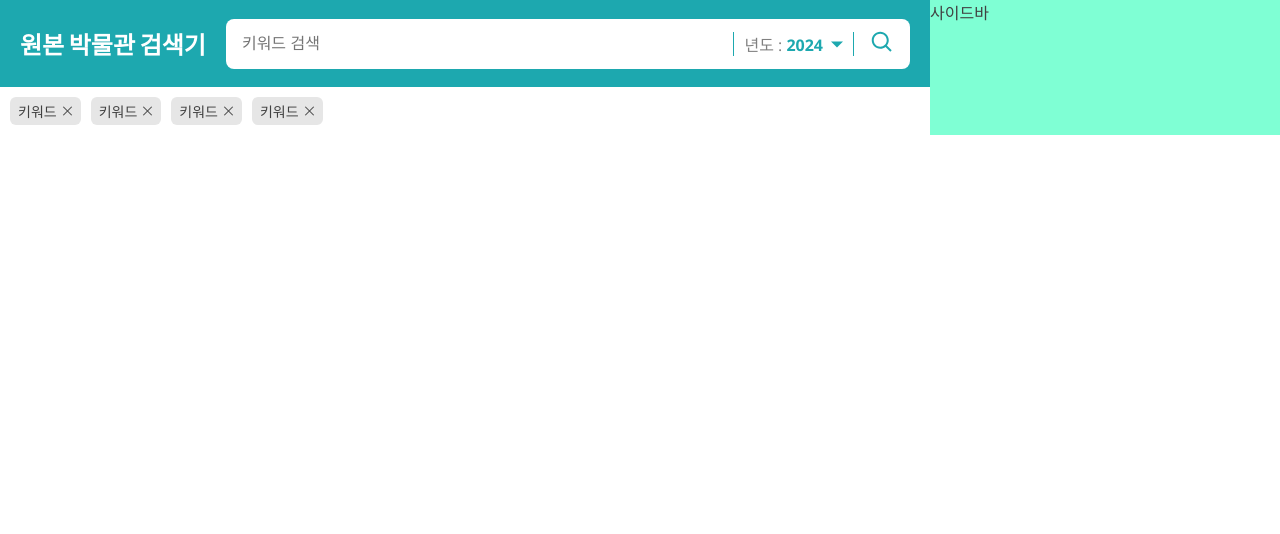
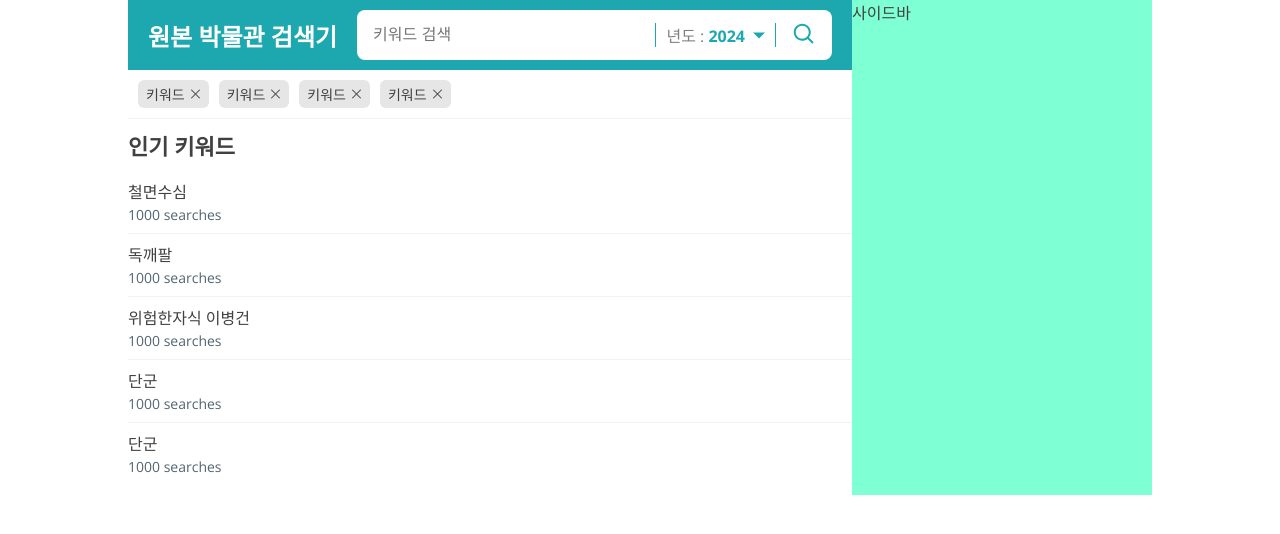
Before and after one commit to raquim47/chimsearch, a Next.js app: page / in a window 1280 px wide. Shown: the top 534 px of the page. Built offline with nearby package versions, Linux system fonts and the light colour scheme.

Commit message:
Add TrendKeywords layout

```diff
--- a/app/globals.css
+++ b/app/globals.css
@@ -11,22 +11,46 @@ body {
   background-color: #fff;
 }
 
-h1,
-h2,
-h3,
-h4,
-h5,
-h6 {
-  font-family: 'Lato', sans-serif;
-  color: #2b2b2b;
+html, body, div, span, applet, object, iframe,
+h1, h2, h3, h4, h5, h6, p, blockquote, pre,
+a, abbr, acronym, address, big, cite, code,
+del, dfn, em, img, ins, kbd, q, s, samp,
+small, strike, strong, sub, sup, tt, var,
+b, u, i, center,
+dl, dt, dd, menu, ol, ul, li,
+fieldset, form, label, legend,
+table, caption, tbody, tfoot, thead, tr, th, td,
+article, aside, canvas, details, embed,
+figure, figcaption, footer, header, hgroup,
+main, menu, nav, output, ruby, section, summary,
+time, mark, audio, video {
+  margin: 0;
+  padding: 0;
+  border: 0;
+  vertical-align: baseline;
 }
 
-ul {
+article, aside, details, figcaption, figure,
+footer, header, hgroup, main, menu, nav, section {
+  display: block;
+}
+
+menu, ol, ul {
   list-style: none;
-  margin: 0;
-  padding: 0;
 }
 
 button {
   cursor: pointer;
 }
+
+.sr-only {
+  position: absolute;
+	width: 1px;
+	height: 1px;
+	padding: 0;
+	margin: -1px;
+	overflow: hidden;
+	clip-path: inset(50%);
+	border: 0;
+	clip: rect(0 0 0 0);
+}
--- a/app/page.module.css
+++ b/app/page.module.css
@@ -1,6 +1,6 @@
 .container {
   display: flex;
-  max-width: 1280px;
+  max-width: 1024px;
   margin: 0 auto;
 }
 
@@ -23,7 +23,11 @@
   color: #fff;
 }
 
+.border-bottom {
+  border-bottom: 1px solid #EFF3F4;
+}
+
 .aside {
-  width: 350px;
+  width: 300px;
   background-color: aquamarine;
 }
--- a/app/page.tsx
+++ b/app/page.tsx
@@ -1,5 +1,6 @@
 import RecentKeywords from '@/components/search/RecentKeywords';
 import SearchForm from '@/components/search/SearchForm';
+import TrendKeywords from '@/components/search/TrendKeywords';
 import styles from './page.module.css';
 
 const RootPage = () => {
@@ -10,7 +11,11 @@ const RootPage = () => {
           <h1>원본 박물관 검색기</h1>
           <SearchForm />
         </header>
-        <RecentKeywords/>
+        <section className={styles['border-bottom']}>
+          <h2 className="sr-only">최근 키워드</h2>
+          <RecentKeywords />
+        </section>
+        <TrendKeywords />
       </main>
       <aside className={styles.aside}>사이드바</aside>
     </div>
--- a/components/search/RecentKeywords.module.css
+++ b/components/search/RecentKeywords.module.css
@@ -1,14 +1,11 @@
-.keywords {
+.recent-keywords {
+  display: flex;
+  flex-wrap: wrap;
+  gap: 10px;
   padding: 10px;
 }
 
-.keywords ul {
-  display: flex;
-  flex-wrap: wrap;
-  gap: 10px;
-}
-
-.keywords ul li {
+.recent-keywords li {
   display: flex;
   align-items: center;
   font-size: 14px;
@@ -18,7 +15,7 @@
   cursor: pointer;
 }
 
-.keywords ul li span {
+.recent-keywords li span {
   position: relative;
   width: 12px;
   height: 12px;
@@ -27,8 +24,8 @@
   border: none;
 }
 
-.keywords ul li span::before,
-.keywords ul li span::after {
+.recent-keywords li span::before,
+.recent-keywords li span::after {
   content: '';
   position: absolute;
   top: 0;
@@ -38,16 +35,16 @@
   background-color: #414141;
 }
 
-.keywords ul li span::before {
+.recent-keywords li span::before {
   transform: rotate(45deg);
 }
 
-.keywords ul li span::after {
+.recent-keywords li span::after {
   transform: rotate(-45deg);
 }
 
-.keywords ul li span:hover::before,
-.keywords ul li span:hover::after {
+.recent-keywords li span:hover::before,
+.recent-keywords li span:hover::after {
   width: 2px;
   background-color: #000;
 }
--- a/components/search/RecentKeywords.tsx
+++ b/components/search/RecentKeywords.tsx
@@ -2,8 +2,7 @@ import styles from './RecentKeywords.module.css';
 
 const RecentSearches = () => {
   return (
-    <div className={styles.keywords}>
-      <ul>
+    <ul className={styles['recent-keywords']}>
       <li>
         키워드
         <span role="button" aria-label="키워드 삭제" />
@@ -21,7 +20,6 @@ const RecentSearches = () => {
         <span role="button" aria-label="키워드 삭제" />
       </li>
     </ul>
-    </div>
   );
 };
 
--- /dev/null
+++ b/components/search/TrendKeywords.module.css
@@ -0,0 +1,31 @@
+.trend-keywords {
+  padding: 10px 0;
+}
+
+.trend-keywords h2 {
+  font-size: 22px;
+}
+
+.trend-keywords ul {
+  margin-top: 10px;
+}
+
+.trend-keywords li {
+  padding: 8px 0;
+  border-bottom: 1px solid #EFF3F4;
+  font-weight: 500;
+  cursor: pointer;
+}
+
+.trend-keywords li:last-child {
+  border-bottom: none;
+}
+
+.trend-keywords li:hover {
+  background-color: #F7F9F9;
+}
+
+.searches {
+  font-size: 14px;
+  color: #536471;
+}
--- /dev/null
+++ b/components/search/TrendKeywords.tsx
@@ -0,0 +1,33 @@
+import styles from './TrendKeywords.module.css';
+
+const TrendKeywords = () => {
+  return (
+    <section className={styles['trend-keywords']}>
+      <h2>인기 키워드</h2>
+      <ul>
+        <li>
+          <p>철면수심</p>
+          <span className={styles.searches}>1000 searches</span>
+        </li>
+        <li>
+          <p>독깨팔</p>
+          <span className={styles.searches}>1000 searches</span>
+        </li>
+        <li>
+          <p>위험한자식 이병건</p>
+          <span className={styles.searches}>1000 searches</span>
+        </li>
+        <li>
+          <p>단군</p>
+          <span className={styles.searches}>1000 searches</span>
+        </li>
+        <li>
+          <p>단군</p>
+          <span className={styles.searches}>1000 searches</span>
+        </li>
+      </ul>
+    </section>
+  );
+};
+
+export default TrendKeywords;
```
Lines whose indentation alone changed are shown as unchanged.
